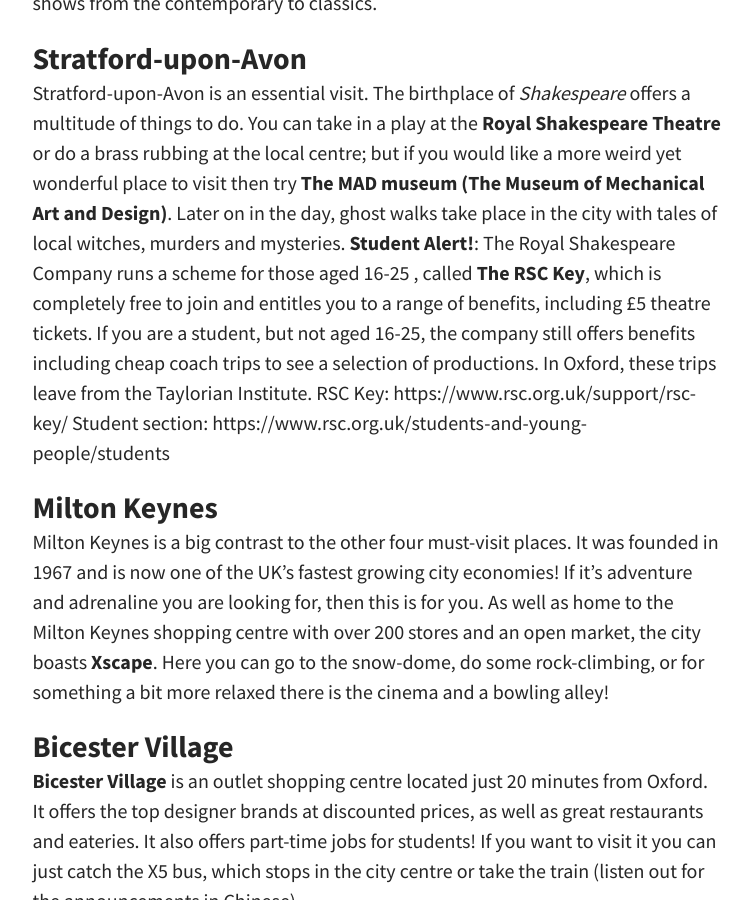
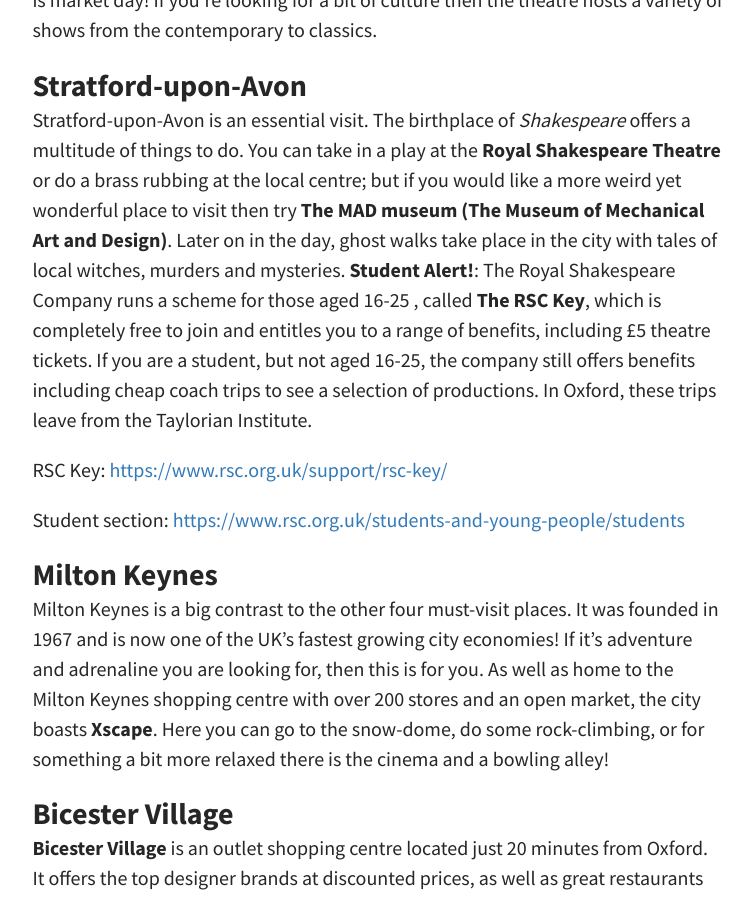
Before and after one commit to oxfordstudentguide/oxfordstudentguide.github.io, a Jekyll site: the page built from _chapters/chapter-1.md, in a window 1280 px wide and 900 px high, scrolled down 9691 px. Shown: the whole window, without its empty margins (262-1014 px from the left). Built offline with Jekyll 4.4.1, drawn with Linux system fonts in a browser that asks for light colours; some of the changed text lies outside the part shown.

```diff
--- a/_chapters/chapter-1.md
+++ b/_chapters/chapter-1.md
@@ -1,7 +1,6 @@
 ---
 layout: chapter
 title: Getting to Know Oxford
-header_feature_image:
 excerpt_separator: <!--do-not-remove-this-->
 chapter: 1
 ---
@@ -39,7 +38,7 @@ Every member of the world famous Bodleian Library must swear an oath not to ligh
 
 Scenes from Hollywood blockbuster movies have been filmed in Oxford, including: *The Golden Compass*, *Harry Potter,* *Transformers: The Last Knight* and most recently, *Tolkien.
 
-*## Sights and Places of Interest
+## Sights and Places of Interest
 
 ### University Church of St Mary the Virgin
 
@@ -109,7 +108,7 @@ This three-day festival is a city highlight when it comes to starting off the Ch
 
 **Common People** <span style="caret-color: rgb(85, 85, 85);"></span>was an annual festival that gathered a variety of music artists showcasing both new talent and household favourites. Unfortunately May 2018 was the last time Oxford hosted the festival as the company behind it went into administration early the next year. However Oxford City Council is in talks with other festival organisers to bring an annual festival to South Park in the future. Watch this space.
 
- ### Oxford Music Festival
+### Oxford Music Festival
 
 **Oxford Music Festival** offers a number of classes and performances, aimed at providing young, aspiring musicians with a chance to learn from experienced individuals and perform in front of large crowds. Taking place in January and February at the **Jacqueline du Pré Music Building**, alongside other venues, the various shows and performances are open to the public, although participation requires carrying out an online application.
 
@@ -151,7 +150,7 @@ Whilst this seems an unusual choice for a student guide, **The Story Museum** is
 
 42 Pembroke Street, Oxford, OX1 1BP; admission is £7.50, students £5. It is open Tuesday to Saturday from 10am - 5pm and on Sunday from 11am - 4pm
 
- ## Galleries
+## Galleries
 
 ### Christ Church Picture Gallery
 
@@ -195,7 +194,11 @@ Chipping Norton is at the gateway to the **Cotswolds** and is a highly popular t
 
 ### Stratford-upon-Avon
 
-Stratford-upon-Avon is an essential visit. The birthplace of *Shakespeare* offers a multitude of things to do. You can take in a play at the **Royal Shakespeare Theatre** or do a brass rubbing at the local centre; but if you would like a more weird yet wonderful place to visit then try **The MAD museum (The Museum of Mechanical Art and Design)**. Later on in the day, ghost walks take place in the city with tales of local witches, murders and mysteries. **Student Alert!**: The Royal Shakespeare Company runs a scheme for those aged 16-25 , called **The RSC Key**, which is completely free to join and entitles you to a range of benefits, including £5 theatre tickets. If you are a student, but not aged 16-25, the company still offers benefits including cheap coach trips to see a selection of productions. In Oxford, these trips leave from the Taylorian Institute. RSC Key: https://www.rsc.org.uk/support/rsc-key/ Student section: https://www.rsc.org.uk/students-and-young-people/students
+Stratford-upon-Avon is an essential visit. The birthplace of *Shakespeare* offers a multitude of things to do. You can take in a play at the **Royal Shakespeare Theatre** or do a brass rubbing at the local centre; but if you would like a more weird yet wonderful place to visit then try **The MAD museum (The Museum of Mechanical Art and Design)**. Later on in the day, ghost walks take place in the city with tales of local witches, murders and mysteries. **Student Alert!**: The Royal Shakespeare Company runs a scheme for those aged 16-25 , called **The RSC Key**, which is completely free to join and entitles you to a range of benefits, including £5 theatre tickets. If you are a student, but not aged 16-25, the company still offers benefits including cheap coach trips to see a selection of productions. In Oxford, these trips leave from the Taylorian Institute.
+
+RSC Key: <https://www.rsc.org.uk/support/rsc-key/>
+
+Student section: <https://www.rsc.org.uk/students-and-young-people/students>
 
 ### Milton Keynes
 
```
